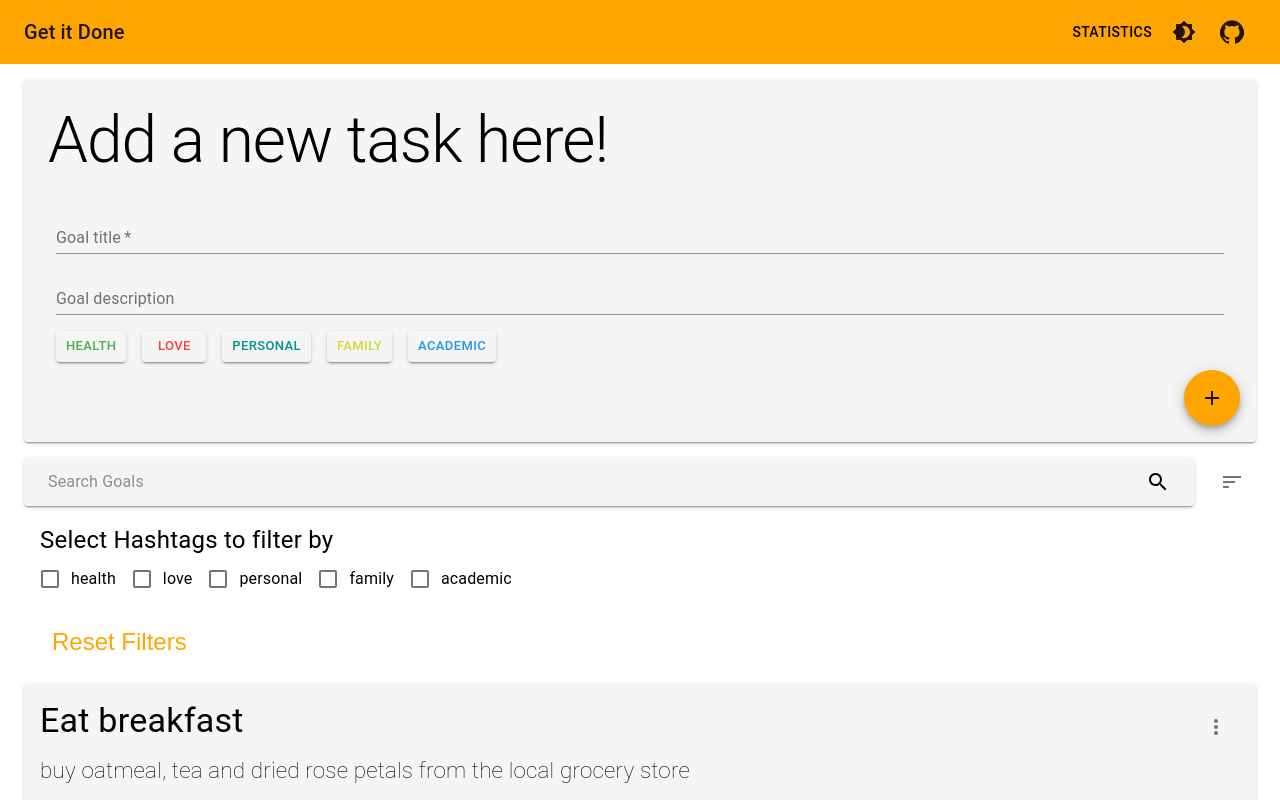
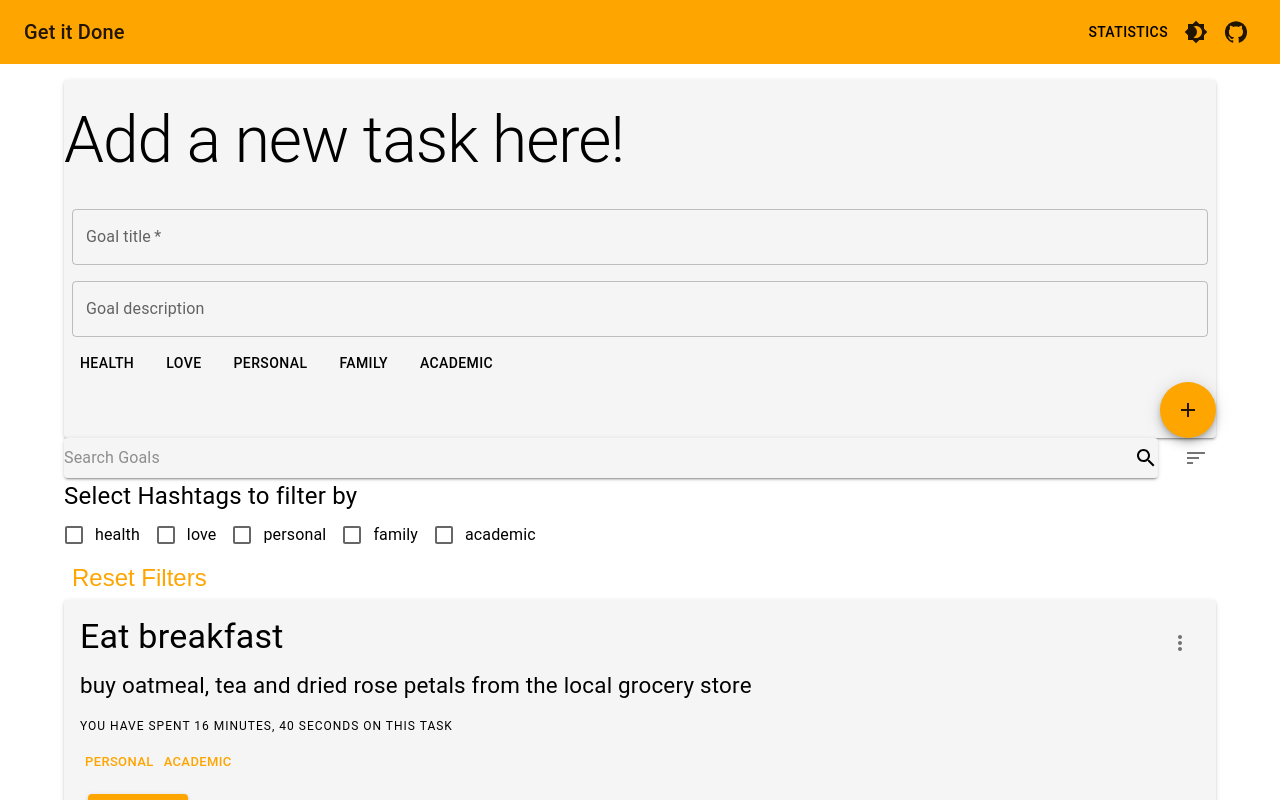
Before and after one commit to DhirajGilda/Get-It-Done, a React (Create React App) app: page / in a window 1280 px wide. Shown: the top 800 px of the page. Built offline with nearby package versions, Linux system fonts and the light colour scheme.

Commit message:
upgraded mui

```diff
--- a/package.json
+++ b/package.json
@@ -6,8 +6,10 @@
     "@emotion/react": "^11.11.1",
     "@emotion/styled": "^11.11.0",
     "@mui/icons-material": "^5.11.16",
+    "@mui/joy": "^5.0.0-alpha.85",
     "@mui/lab": "^5.0.0-alpha.134",
     "@mui/material": "^5.13.6",
+    "@mui/styles": "^5.13.2",
     "@mui/system": "^5.13.6",
     "@testing-library/jest-dom": "^5.16.5",
     "@testing-library/react": "^13.4.0",
--- a/src/App.js
+++ b/src/App.js
@@ -2,31 +2,32 @@ import React from "react";
 import { v4 as uuidv4 } from "uuid";
 import useLocalStorageState from "./hooks/useLocalStorageState";
 import { Routes, Route, useNavigate } from "react-router-dom";
-import Button from "@material-ui/core/Button";
-import Brightness4Icon from "@material-ui/icons/Brightness4";
-import Brightness7Icon from "@material-ui/icons/Brightness7";
-import IconButton from "@material-ui/core/IconButton";
-import GitHubIcon from "@material-ui/icons/GitHub";
-import Link from "@material-ui/core/Link";
+import Button from '@mui/material/Button'
+import Brightness4Icon from '@mui/icons-material/Brightness4';
+import Brightness7Icon from '@mui/icons-material/Brightness7';
+import IconButton from '@mui/material/IconButton';
+import { spacing } from '@mui/system';
+import GitHubIcon from '@mui/icons-material/GitHub';
+import Link from '@mui/material/Link';
 import PropTypes from "prop-types";
-import AppBar from "@material-ui/core/AppBar";
-import Toolbar from "@material-ui/core/Toolbar";
-import Typography from "@material-ui/core/Typography";
-import CssBaseline from "@material-ui/core/CssBaseline";
-import useScrollTrigger from "@material-ui/core/useScrollTrigger";
-import Box from "@material-ui/core/Box";
-import Container from "@material-ui/core/Container";
-import { ThemeProvider, createMuiTheme } from "@material-ui/core/styles";
-import { makeStyles } from "@material-ui/core/styles";
+import AppBar from '@mui/material/AppBar';
+import Toolbar from '@mui/material/Toolbar';
+import Typography from '@mui/material/Typography';
+import CssBaseline from '@mui/material/CssBaseline';
+import useScrollTrigger from '@mui/material/useScrollTrigger';
+import Box from '@mui/material/Box';
+import Container from '@mui/material/Container';
+import { ThemeProvider, createTheme } from '@mui/material/styles';
+import { makeStyles } from '@mui/styles';
 import NewGoalForm from "./components/NewGoalForm";
 import GoalList from "./components/GoalList";
 import Chart from "./components/Charts";
 
 const useStyles = makeStyles((theme) => ({
   root: {
-    paddingLeft: theme.spacing(0),
-    paddingRight: theme.spacing(0),
-    paddingTop: theme.spacing(2),
+    paddingLeft:spacing(0),
+    paddingRight:spacing(0),
+    paddingTop:spacing(2),
   },
   searchFilterDiv: {
     display: "flex",
@@ -38,9 +39,9 @@ const useStyles = makeStyles((theme) => ({
   searchBarRoot: {
     display: "flex",
     justifyContent: "space-between",
-    padding: theme.spacing(1),
-    paddingLeft: theme.spacing(3),
-    paddingRight: theme.spacing(3),
+    padding:spacing(1),
+    paddingLeft:spacing(3),
+    paddingRight:spacing(3),
     width: "95%",
   },
   searchIconContainer: {
@@ -48,7 +49,7 @@ const useStyles = makeStyles((theme) => ({
     alignItems: "center",
   },
   checkBoxContainer: {
-    padding: theme.spacing(2),
+    padding:spacing(2),
   },
   navItemsRight: {
     margin: "auto",
@@ -87,7 +88,7 @@ function useCustomTheme(darkState) {
 
   return React.useMemo(
     () =>
-      createMuiTheme({
+      createTheme({
         palette: {
           common: {
             blue: `${arcPink}`,
--- a/src/components/Charts.js
+++ b/src/components/Charts.js
@@ -1,6 +1,6 @@
 import { Bar } from "react-chartjs-2";
 import { useNavigate } from "react-router-dom";
-import { Button } from "@material-ui/core";
+import Button from '@mui/material/Button'
 import React, { useState } from "react";
 import Chart from 'chart.js/auto';
 
--- a/src/components/CheckBoxComp.jsx
+++ b/src/components/CheckBoxComp.jsx
@@ -1,5 +1,6 @@
-import FormControlLabel from "@material-ui/core/FormControlLabel";
-import Checkbox from "@material-ui/core/Checkbox";
+import FormControlLabel from '@mui/material/FormControlLabel';
+import Checkbox from '@mui/material/Checkbox';
+
 
 const CheckBoxComp=({ hashTag, selectedHastagIds, setSelectedHashTagIds })=> {
   const handleChange = () => {
--- a/src/components/Goal.jsx
+++ b/src/components/Goal.jsx
@@ -4,28 +4,29 @@ import humanizeDuration from "humanize-duration";
 import useInputState from "../hooks/useInputState";
 import HashTagSelector from "./HashTagSelector";
 
-import PlayArrowIcon from "@material-ui/icons/PlayArrow";
-import PauseIcon from "@material-ui/icons/Pause";
-import Typography from "@material-ui/core/Typography";
-import Paper from "@material-ui/core/Paper";
-import Button from "@material-ui/core/Button";
-import Dialog from "@material-ui/core/Dialog";
-import DialogActions from "@material-ui/core/DialogActions";
-import DialogContent from "@material-ui/core/DialogContent";
-import DialogContentText from "@material-ui/core/DialogContentText";
-import DialogTitle from "@material-ui/core/DialogTitle";
-import useMediaQuery from "@material-ui/core/useMediaQuery";
-import { useTheme } from "@material-ui/core/styles";
-import { makeStyles } from "@material-ui/core/styles";
-import { withStyles } from "@material-ui/core/styles";
-import IconButton from "@material-ui/core/IconButton";
-import Menu from "@material-ui/core/Menu";
-import MenuItem from "@material-ui/core/MenuItem";
-import MoreVertIcon from "@material-ui/icons/MoreVert";
-import DeleteIcon from "@material-ui/icons/Delete";
-import EditIcon from "@material-ui/icons/Edit";
-import ListItemIcon from "@material-ui/core/ListItemIcon";
-import TextField from "@material-ui/core/TextField";
+import PlayArrowIcon from '@mui/icons-material/PlayArrow';
+import PauseIcon from '@mui/icons-material/Pause';
+import Typography from '@mui/material/Typography';
+import Paper from '@mui/material/Paper';
+import Button from '@mui/material/Button'
+import Dialog from '@mui/material/Dialog';
+import DialogActions from '@mui/material/DialogActions';
+import DialogContent from "@mui/material/DialogContent";
+import DialogContentText from "@mui/material/DialogContentText";
+import DialogTitle from "@mui/material/DialogTitle";
+import useMediaQuery from "@mui/material/useMediaQuery";
+import { useTheme } from "@mui/material/styles";
+import { makeStyles } from '@mui/styles';
+import { withStyles } from '@mui/styles'
+import IconButton from '@mui/material/IconButton';
+import Menu from '@mui/material/Menu';
+import MenuItem from "@mui/material/MenuItem";
+import MoreVertIcon from "@mui/icons-material/MoreVert";
+import DeleteIcon from "@mui/icons-material/Delete";
+import EditIcon from "@mui/icons-material/Edit";
+import ListItemIcon from "@mui/material/ListItemIcon";
+import TextField from "@mui/material/TextField";
+import { spacing } from '@mui/system';
 
 import {
   red,
@@ -38,7 +39,7 @@ import {
   yellow,
   grey,
   deepOrange,
-} from "@material-ui/core/colors";
+} from "@mui/material/colors";
 
 const colors = {
   red,
@@ -56,22 +57,22 @@ const colors = {
 const EditGoal=({ goal, setGoals, globalHashTags, setEditing })=> {
   const useStyles = makeStyles((theme) => ({
     paper: {
-      marginBottom: theme.spacing(3),
+      marginBottom:theme.spacing(3),
     },
     root: {
       display: "flex",
       flexWrap: "wrap",
-      paddingLeft: theme.spacing(3),
-      paddingRight: theme.spacing(3),
+      paddingLeft:theme.spacing(3),
+      paddingRight:theme.spacing(3),
     },
     textField: {
-      marginLeft: theme.spacing(1),
-      marginRight: theme.spacing(1),
+      marginLeft:spacing(1),
+      marginRight:spacing(1),
       width: "25ch",
     },
     fab: {
-      marginRight: theme.spacing(2),
-      marginBottom: theme.spacing(2),
+      marginRight:spacing(2),
+      marginBottom:spacing(2),
     },
     fabContainer: {
       display: "flex",
@@ -80,10 +81,10 @@ const EditGoal=({ goal, setGoals, globalHashTags, setEditing })=> {
     buttons: {
       display: "flex",
       justifyContent: "flex-end",
-      paddingBottom: theme.spacing(2),
+      paddingBottom:spacing(2),
     },
     btn: {
-      marginRight: theme.spacing(2),
+      marginRight:spacing(2),
     },
   }));
   const classes = useStyles();
--- a/src/components/GoalList.jsx
+++ b/src/components/GoalList.jsx
@@ -2,27 +2,28 @@ import React, { useState, useEffect } from "react";
 import Goal from "./Goal";
 import useInputState from "../hooks/useInputState";
 
-import SortIcon from "@material-ui/icons/Sort";
-import MenuList from "@material-ui/core/MenuList";
-import ArrowUpwardIcon from "@material-ui/icons/ArrowUpward";
-import ArrowDownwardIcon from "@material-ui/icons/ArrowDownward";
-import IconButton from "@material-ui/core/IconButton";
-import Menu from "@material-ui/core/Menu";
-import MenuItem from "@material-ui/core/MenuItem";
-import ListItemIcon from "@material-ui/core/ListItemIcon";
-import Typography from "@material-ui/core/Typography";
-import { makeStyles } from "@material-ui/core/styles";
-import Paper from "@material-ui/core/Paper";
-import InputBase from "@material-ui/core/InputBase";
-import SearchIcon from "@material-ui/icons/Search";
+import SortIcon from "@mui/icons-material/Sort";
+import MenuList from "@mui/material/MenuList";
+import ArrowUpwardIcon from "@mui/icons-material/ArrowUpward";
+import ArrowDownwardIcon from "@mui/icons-material/ArrowDownward";
+import IconButton from '@mui/material/IconButton';
+import Menu from "@mui/material/Menu";
+import MenuItem from "@mui/material/MenuItem";
+import ListItemIcon from "@mui/material/ListItemIcon";
+import Typography from "@mui/material/Typography";
+import { makeStyles } from '@mui/styles';
+import Paper from "@mui/material/Paper";
+import InputBase from "@mui/material/InputBase";
+import SearchIcon from "@mui/icons-material/Search";
+import { spacing } from '@mui/system';
 
 import SelectTagFilters from "./SelectTagFilters";
 
 const useStyles = makeStyles((theme) => ({
   root: {
-    paddingLeft: theme.spacing(0),
-    paddingRight: theme.spacing(0),
-    paddingTop: theme.spacing(2),
+    paddingLeft:spacing(0),
+    paddingRight:spacing(0),
+    paddingTop:spacing(2),
   },
   searchFilterDiv: {
     display: "flex",
@@ -34,9 +35,9 @@ const useStyles = makeStyles((theme) => ({
   searchBarRoot: {
     display: "flex",
     justifyContent: "space-between",
-    padding: theme.spacing(1),
-    paddingLeft: theme.spacing(3),
-    paddingRight: theme.spacing(3),
+    padding:spacing(1),
+    paddingLeft:spacing(3),
+    paddingRight:spacing(3),
     width: "95%",
   },
   searchIconContainer: {
@@ -44,10 +45,10 @@ const useStyles = makeStyles((theme) => ({
     alignItems: "center",
   },
   checkBoxContainer: {
-    padding: theme.spacing(2),
+    padding:spacing(2),
   },
   resetButton: {
-    marginTop: theme.spacing(2),
+    marginTop:spacing(2),
   },
 }));
 
--- a/src/components/HashTagSelector.jsx
+++ b/src/components/HashTagSelector.jsx
@@ -1,11 +1,13 @@
 import React from "react";
-import Button from "@material-ui/core/Button";
-import { makeStyles, useTheme } from "@material-ui/core/styles";
-import { red, pink, green, purple, blue, teal, lime, yellow, grey, deepOrange } from "@material-ui/core/colors";
+import Button from "@mui/material/Button";
+import { makeStyles } from '@mui/styles';
+import { useTheme } from "@mui/material/styles";
+import { spacing } from '@mui/system';
+import { red, pink, green, purple, blue, teal, lime, yellow, grey, deepOrange } from "@mui/material/colors";
 
 const useStyles = makeStyles((theme) => ({
   button: {
-    margin: theme.spacing(1),
+    margin:theme.spacing.unit,
   },
 }));
 
@@ -70,7 +72,7 @@ const HashTagSelector = ({ hashTags, setHashTags, globalHashTags }) => {
             size="small"
             key={globalHashTag._id}
             onClick={() => handleToggleHashTag(globalHashTag)}
-            variant={selected ? "outlined" : "contained"}
+            variant={selected ? "outlined" : ""}
           >
             {globalHashTag.tag}
           </ColorButton>
--- a/src/components/NewGoalForm.jsx
+++ b/src/components/NewGoalForm.jsx
@@ -3,29 +3,29 @@ import { v4 as uuidv4 } from "uuid";
 import useInputState from "../hooks/useInputState";
 import HashTagSelector from "./HashTagSelector";
 
-import Typography from "@material-ui/core/Typography";
-import { makeStyles } from "@material-ui/core/styles";
-import TextField from "@material-ui/core/TextField";
-import Fab from "@material-ui/core/Fab";
-import AddIcon from "@material-ui/icons/Add";
-
-import Paper from "@material-ui/core/Paper";
+import Typography from "@mui/material/Typography";
+import { makeStyles } from '@mui/styles';
+import TextField from "@mui/material/TextField";
+import Fab from "@mui/material/Fab";
+import AddIcon from "@mui/icons-material/Add";
+import { spacing } from '@mui/system';
+import Paper from '@mui/material/Paper';
 
 const useStyles = makeStyles((theme) => ({
   root: {
     display: "flex",
     flexWrap: "wrap",
-    paddingLeft: theme.spacing(3),
-    paddingRight: theme.spacing(3),
+    paddingLeft:spacing(3),
+    paddingRight:spacing(3),
   },
   textField: {
-    marginLeft: theme.spacing(1),
-    marginRight: theme.spacing(1),
+    marginLeft:spacing(1),
+    marginRight:spacing(1),
     width: "25ch",
   },
   fab: {
-    marginRight: theme.spacing(2),
-    marginBottom: theme.spacing(2),
+    marginRight:spacing(2),
+    marginBottom:spacing(2),
   },
   fabContainer: {
     display: "flex",
--- a/src/components/SelectTagFilters.jsx
+++ b/src/components/SelectTagFilters.jsx
@@ -1,4 +1,4 @@
-import FormGroup from "@material-ui/core/FormGroup";
+import FormGroup from "@mui/material/FormGroup";
 
 import CheckBoxComp from "./CheckBoxComp";
 
```
Also changed, not shown: 1 other file (tests, documents, lock files or other folders).
